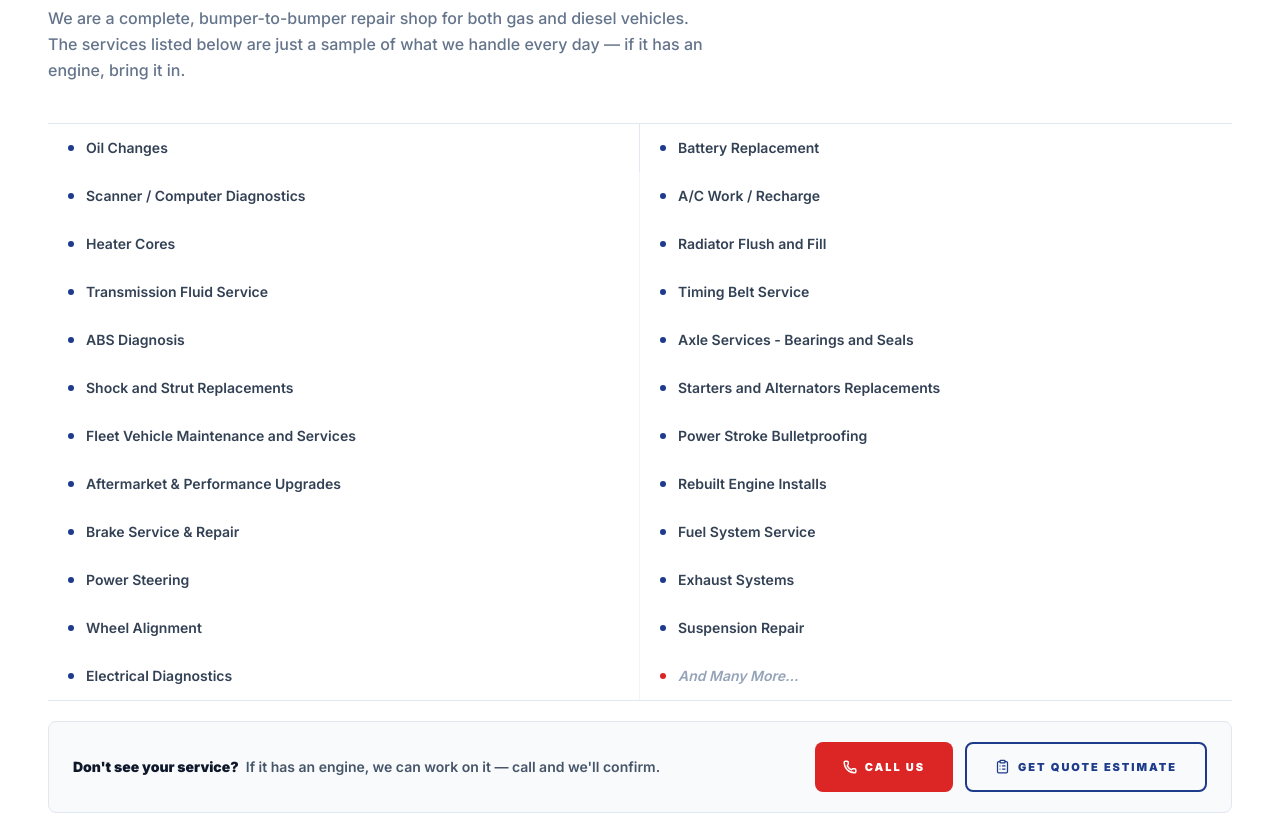
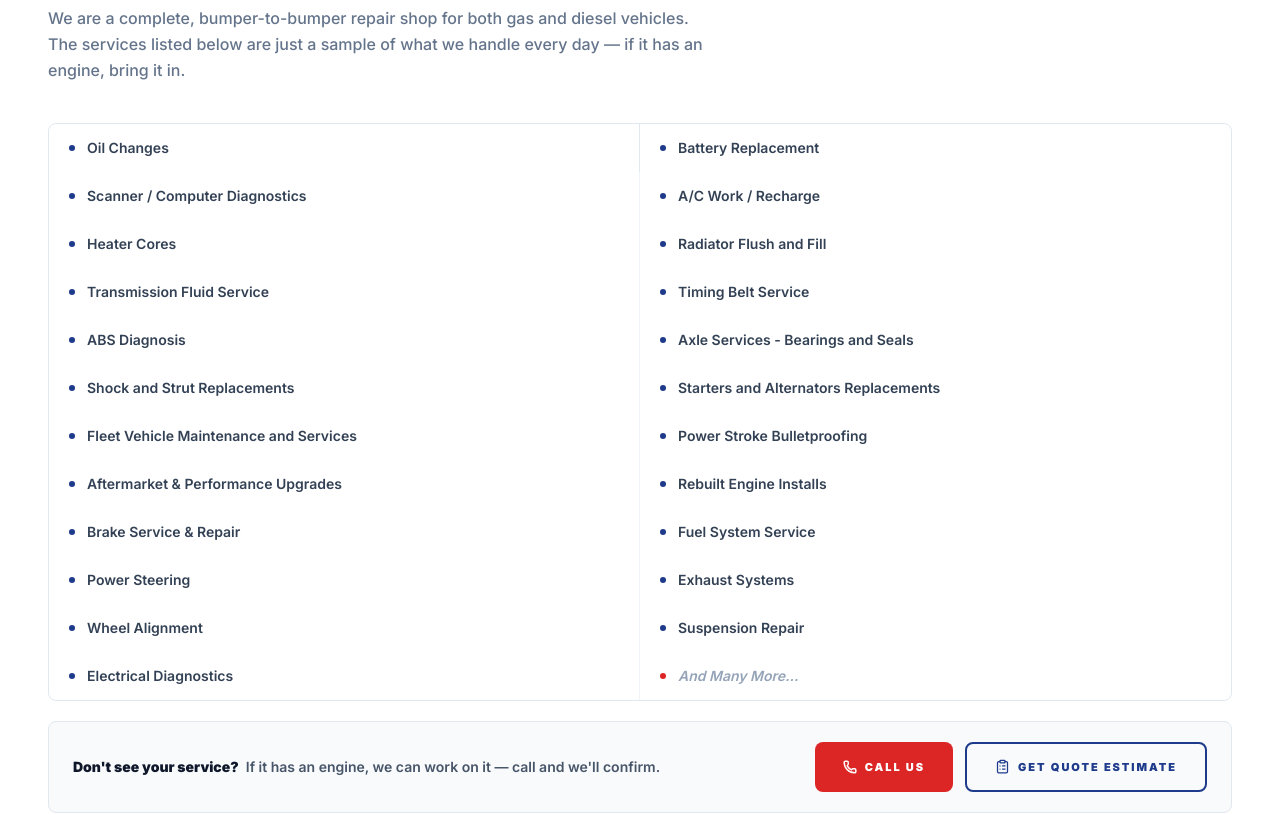
Before and after one commit to Austin-ops97/PowerStrokeSpecialist, a Next.js app: page / in a window 1280 px wide. Shown: the part 1260-2075 px from the top of the page. Built offline with nearby package versions, Linux system fonts and the light colour scheme; no server answers.

Commit message:
Redesign: modern automotive UI overhaul

```diff
--- a/src/app/page.tsx
+++ b/src/app/page.tsx
@@ -1,3 +1,4 @@
+import BackToTop from "@/components/BackToTop";
 import BulletproofHero from "@/components/BulletproofHero";
 import CTABanner from "@/components/CTABanner";
 import ContactForm from "@/components/ContactForm";
@@ -73,8 +74,8 @@ export default function HomePage() {
           </ScrollReveal>
 
           {/* Clean service list — two columns, no cards */}
-          <ScrollReveal>
-            <div className="mt-10 grid divide-y divide-slate-100 border-y border-slate-200 sm:grid-cols-2 sm:divide-y-0 sm:[&>*:nth-child(odd)]:border-r sm:[&>*:nth-child(odd)]:border-slate-200">
+          <ScrollReveal direction="scale">
+            <div className="mt-10 grid divide-y divide-slate-100 rounded-lg border border-slate-200 sm:grid-cols-2 sm:divide-y-0 sm:[&>*:nth-child(odd)]:border-r sm:[&>*:nth-child(odd)]:border-slate-200">
               {[
                 ...SERVICES.map((s) => s.name),
                 "Power Stroke Bulletproofing",
@@ -92,9 +93,12 @@ export default function HomePage() {
                 const isLast = idx === arr.length - 1;
                 const hideOnMobile = idx >= 10 && !isLast;
                 return (
-                  <div key={name} className={`${hideOnMobile ? "hidden sm:flex" : "flex"} items-center gap-3 px-1 py-3.5 sm:px-5`}>
-                    <span className={`h-1.5 w-1.5 shrink-0 rounded-full ${isLast ? "bg-action" : "bg-navy"}`} />
-                    <span className={`text-sm font-semibold ${isLast ? "italic text-slate-400" : "text-slate-700"}`}>
+                  <div
+                    key={name}
+                    className={`${hideOnMobile ? "hidden sm:flex" : "flex"} group items-center gap-3 px-3 py-3.5 transition-all duration-200 hover:bg-slate-50 sm:px-5`}
+                  >
+                    <span className={`h-1.5 w-1.5 shrink-0 rounded-full transition-transform duration-200 group-hover:scale-150 ${isLast ? "bg-action" : "bg-navy"}`} />
+                    <span className={`text-sm font-semibold transition-colors duration-200 ${isLast ? "italic text-slate-400" : "text-slate-700 group-hover:text-navy"}`}>
                       {name}
                     </span>
                   </div>
@@ -120,23 +124,25 @@ export default function HomePage() {
             </div>
           </ScrollReveal>
 
+          <ScrollReveal>
             <div className="mt-7 flex flex-wrap items-center gap-4">
               <a href="#contact" className="btn-navy inline-flex">
                 Schedule Service
                 <ArrowRight size={14} strokeWidth={2.5} />
               </a>
             </div>
+          </ScrollReveal>
         </div>
       </section>
 
       {/* ─── DRAG STRIP PHOTO ─── */}
       <section className="relative overflow-hidden" style={{ height: "clamp(320px, 55vh, 620px)" }}>
-        {/* Photo */}
+        {/* Photo with Ken Burns animation */}
         {/* eslint-disable-next-line @next/next/no-img-element */}
         <img
           src="https://2pbqjgxycewduhvh.public.blob.vercel-storage.com/PowerStroke/467700419_10231728681578635_282292225606239125_n.jpg"
           alt="Performance build on the drag strip"
-          className="h-full w-full object-cover object-center"
+          className="h-full w-full animate-ken-burns object-cover object-center"
           loading="lazy"
         />
 
@@ -177,7 +183,7 @@ export default function HomePage() {
 
           {/* Story + photo */}
           <div className="mt-10 grid items-center gap-10 lg:grid-cols-2 lg:gap-14">
-            <ScrollReveal>
+            <ScrollReveal direction="left">
               <p className="text-base font-medium leading-relaxed text-slate-500">
                 We work on and fix all sorts of vehicle issues. Our team is knowledgeable, skilled,
                 and dedicated to making vehicles run like new again.
@@ -203,7 +209,7 @@ export default function HomePage() {
             </ScrollReveal>
 
             {/* Shop photo */}
-            <ScrollReveal delay={0.1}>
+            <ScrollReveal delay={0.1} direction="right">
               <div className="relative">
                 <div className="absolute -bottom-3 -right-3 h-full w-full rounded-2xl border-2 border-navy/15" />
                 <div className="relative overflow-hidden rounded-2xl border border-slate-200" style={{ aspectRatio: "16/10" }}>
@@ -211,7 +217,7 @@ export default function HomePage() {
                   <img
                     src={SHOP_IMG}
                     alt="Power Stroke Specialist shop exterior"
-                    className="h-full w-full object-cover"
+                    className="h-full w-full object-cover transition-transform duration-700 hover:scale-105"
                   />
                   <div className="absolute inset-x-0 bottom-0 rounded-b-2xl bg-navy px-5 py-2.5">
                     <p className="text-xs font-bold text-white/80">711 Massey Tompkins Rd · Baytown, TX 77521</p>
@@ -224,9 +230,11 @@ export default function HomePage() {
           {/* Values grid */}
           <div className="mt-12 grid gap-4 sm:grid-cols-2 lg:grid-cols-3">
             {shopValues.map((v, i) => (
-              <ScrollReveal key={v.label} delay={i * 0.05} className={v.label === "Any Size Job" ? "hidden sm:block" : ""}>
-                <div className="rounded-lg border border-slate-200 p-6 transition-shadow hover:shadow-card">
-                  <v.icon size={20} strokeWidth={2} className="text-navy" />
+              <ScrollReveal key={v.label} delay={i * 0.06} className={v.label === "Any Size Job" ? "hidden sm:block" : ""}>
+                <div className="group rounded-lg border border-slate-200 p-6 transition-all duration-300 hover:-translate-y-1 hover:shadow-hover">
+                  <span className="inline-flex h-10 w-10 items-center justify-center rounded-lg bg-navy-50 text-navy transition-all duration-300 group-hover:bg-navy group-hover:text-white">
+                    <v.icon size={20} strokeWidth={2} />
+                  </span>
                   <h3 className="mt-4 text-base font-black text-slate-900">{v.label}</h3>
                   <p className="mt-1 text-sm font-medium leading-relaxed text-slate-500">{v.sub}</p>
                 </div>
@@ -250,18 +258,20 @@ export default function HomePage() {
           </ScrollReveal>
           <div className="mt-10 grid items-stretch gap-5 md:grid-cols-2 lg:grid-cols-3">
             {REVIEWS.map((r, i) => (
-              <ScrollReveal key={r.id} delay={i * 0.08} className="h-full">
+              <ScrollReveal key={r.id} delay={i * 0.1} className="h-full">
                 <ReviewCard name={r.name} text={r.text} rating={r.rating} />
               </ScrollReveal>
             ))}
           </div>
+          <ScrollReveal>
             <div className="mt-8">
               <a href={BUSINESS_INFO.facebookUrl} target="_blank" rel="noopener noreferrer"
-              className="inline-flex items-center gap-2 text-sm font-bold text-navy hover:text-navy-dark">
+                className="inline-flex items-center gap-2 text-sm font-bold text-navy transition-colors hover:text-navy-dark">
                 <Facebook size={15} strokeWidth={2} />
                 Leave a Review on Facebook
               </a>
             </div>
+          </ScrollReveal>
         </div>
       </section>
 
@@ -283,31 +293,31 @@ export default function HomePage() {
 
           <div className="mt-10 grid items-start gap-6 sm:gap-12 lg:grid-cols-2 lg:gap-16">
             {/* Form */}
-            <ScrollReveal>
+            <ScrollReveal direction="left">
               <ContactForm />
             </ScrollReveal>
 
             {/* Info panel */}
-            <ScrollReveal delay={0.1}>
+            <ScrollReveal delay={0.1} direction="right">
               <div className="divide-y divide-slate-100 overflow-hidden rounded-lg border border-slate-200">
 
                 {/* Phone */}
-                <div className="flex items-center gap-4 p-4 sm:p-5">
-                  <span className="flex h-10 w-10 shrink-0 items-center justify-center bg-action-50 text-action">
+                <div className="group flex items-center gap-4 p-4 transition-colors duration-200 hover:bg-slate-50 sm:p-5">
+                  <span className="flex h-10 w-10 shrink-0 items-center justify-center rounded-lg bg-action-50 text-action transition-transform duration-300 group-hover:scale-110">
                     <Phone size={16} strokeWidth={2} />
                   </span>
                   <div>
                     <p className="text-[10px] font-black uppercase tracking-widest text-slate-400">Phone</p>
                     <a href={`tel:${BUSINESS_INFO.phone}`}
-                      className="mt-0.5 block text-xl font-black text-slate-900 hover:text-action">
+                      className="mt-0.5 block text-xl font-black text-slate-900 transition-colors hover:text-action">
                       {BUSINESS_INFO.phoneFormatted}
                     </a>
                   </div>
                 </div>
 
                 {/* Address */}
-                <div className="flex items-center gap-4 p-4 sm:p-5">
-                  <span className="flex h-10 w-10 shrink-0 items-center justify-center bg-navy-50 text-navy">
+                <div className="group flex items-center gap-4 p-4 transition-colors duration-200 hover:bg-slate-50 sm:p-5">
+                  <span className="flex h-10 w-10 shrink-0 items-center justify-center rounded-lg bg-navy-50 text-navy transition-transform duration-300 group-hover:scale-110">
                     <MapPin size={16} strokeWidth={2} />
                   </span>
                   <div>
@@ -319,8 +329,8 @@ export default function HomePage() {
                 </div>
 
                 {/* Hours */}
-                <div className="flex items-start gap-4 p-4 sm:p-5">
-                  <span className="flex h-10 w-10 shrink-0 items-center justify-center bg-navy-50 text-navy">
+                <div className="group flex items-start gap-4 p-4 transition-colors duration-200 hover:bg-slate-50 sm:p-5">
+                  <span className="flex h-10 w-10 shrink-0 items-center justify-center rounded-lg bg-navy-50 text-navy transition-transform duration-300 group-hover:scale-110">
                     <Clock3 size={16} strokeWidth={2} />
                   </span>
                   <div className="flex-1">
@@ -342,7 +352,7 @@ export default function HomePage() {
 
           {/* Map */}
           <div className="mt-10">
-            <ScrollReveal>
+            <ScrollReveal direction="scale">
               <GoogleMap />
             </ScrollReveal>
           </div>
@@ -357,6 +367,9 @@ export default function HomePage() {
         buttonLink={`tel:${BUSINESS_INFO.phone}`}
         variant="action"
       />
+
+      {/* ─── BACK TO TOP ─── */}
+      <BackToTop />
     </>
   );
 }
--- a/src/components/BulletproofHero.tsx
+++ b/src/components/BulletproofHero.tsx
@@ -5,7 +5,7 @@ import StatCounter from "@/components/StatCounter";
 import { motion } from "framer-motion";
 import { CheckCircle2, Phone } from "lucide-react";
 
-const ease = [0.22, 1, 0.36, 1];
+const ease = [0.22, 1, 0.36, 1] as const;
 
 const checklist = [
   "ARP head stud installation",
--- a/src/components/CTABanner.tsx
+++ b/src/components/CTABanner.tsx
@@ -12,7 +12,7 @@ type Props = {
   variant?: "action" | "navy";
 };
 
-const ease = [0.22, 1, 0.36, 1];
+const ease = [0.22, 1, 0.36, 1] as const;
 
 export default function CTABanner({ heading, subtext, buttonText, buttonLink, variant = "navy" }: Props) {
   const isPhone = buttonLink.startsWith("tel:");
--- a/src/components/TrustBadges.tsx
+++ b/src/components/TrustBadges.tsx
@@ -5,7 +5,7 @@ import { iconMap } from "@/lib/icon-map";
 import { motion } from "framer-motion";
 import { ShieldCheck } from "lucide-react";
 
-const ease = [0.22, 1, 0.36, 1];
+const ease = [0.22, 1, 0.36, 1] as const;
 
 export default function TrustBadges() {
   return (
```
Lines whose indentation alone changed are shown as unchanged.
